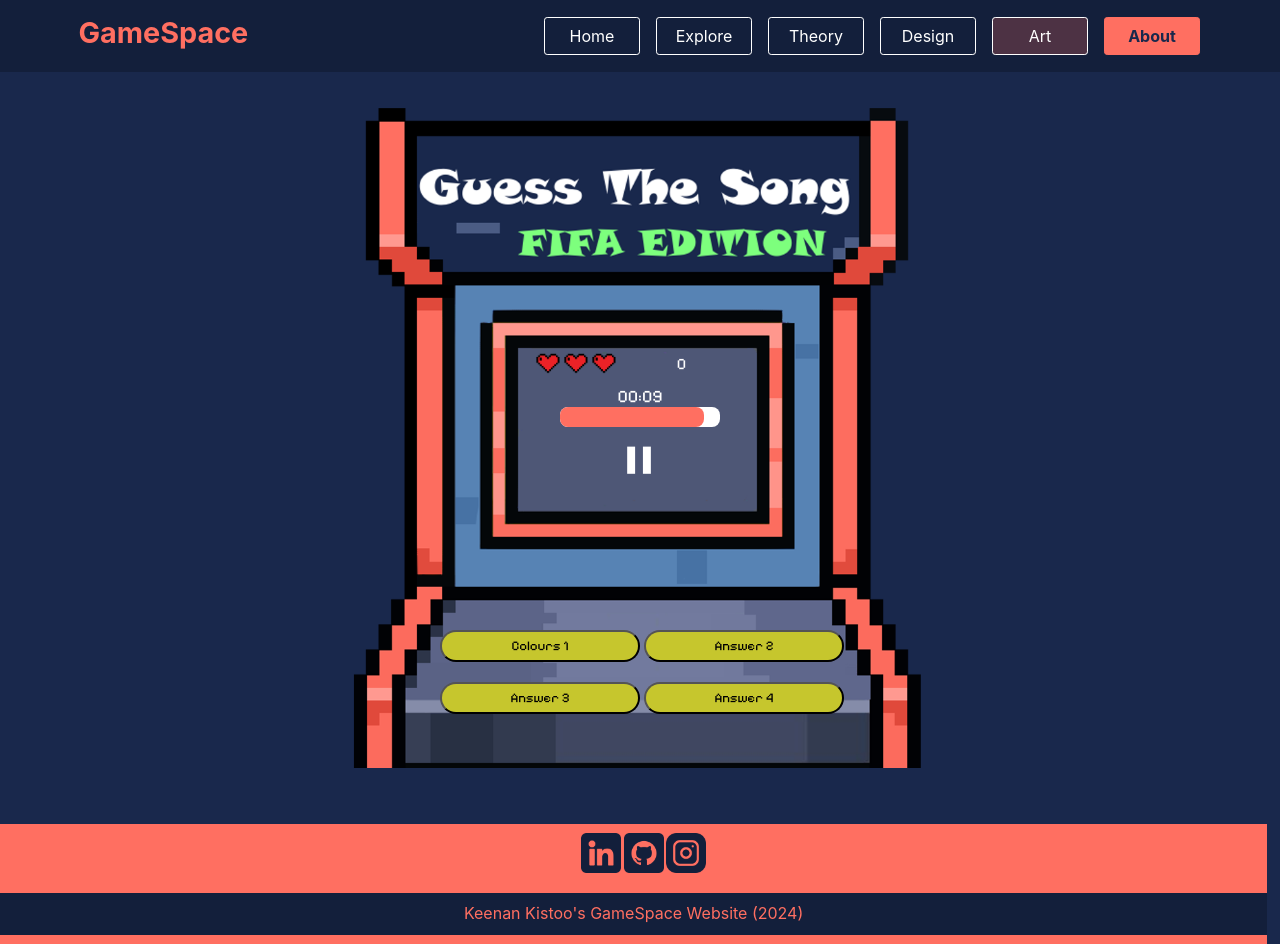
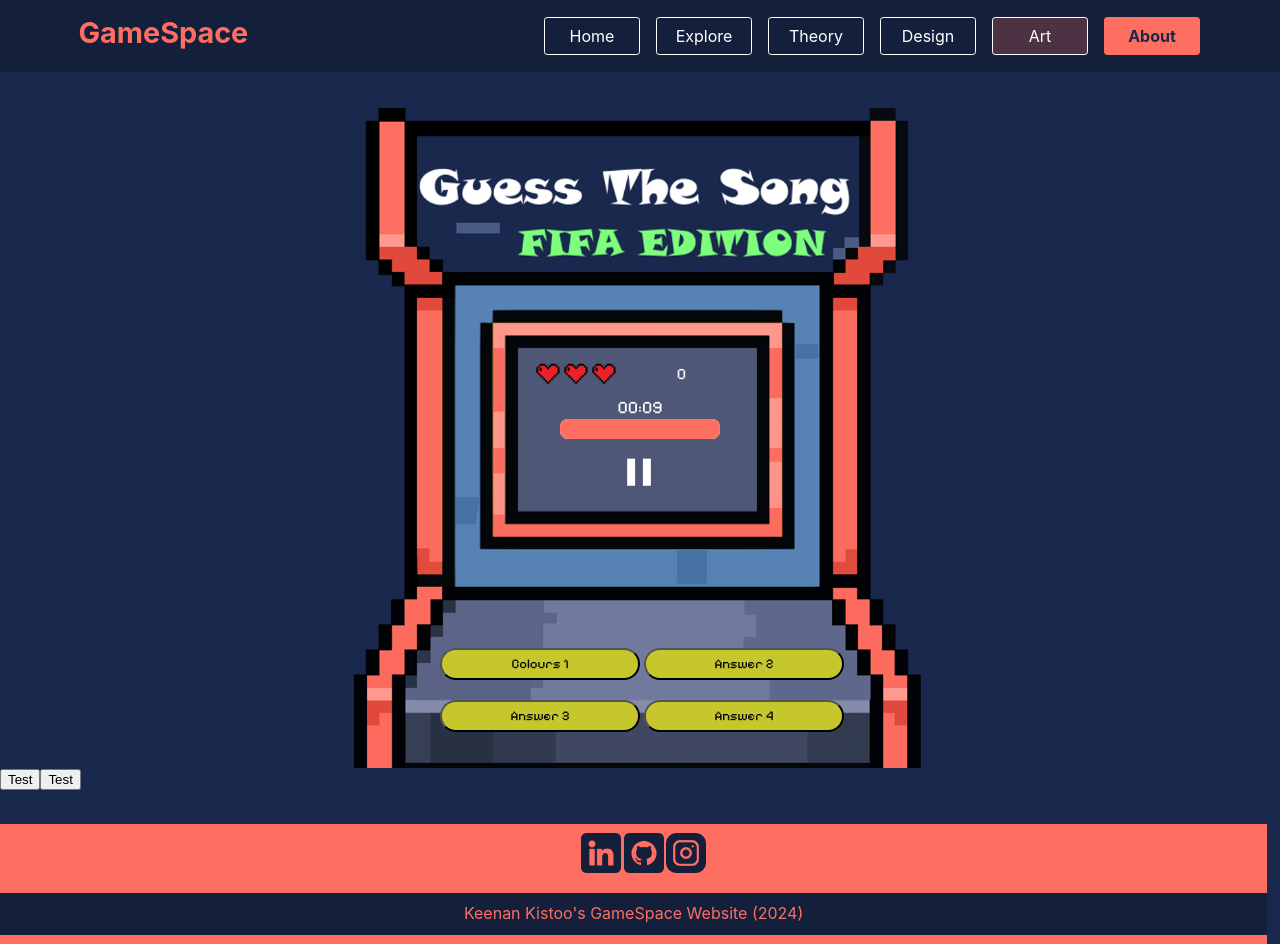
Before and after one commit to KeenanKistoo/2438840_Exam, a React (Create React App) app in the folder gamer-hub/: page /art in a window 1280 px wide. Built offline with nearby package versions, Linux system fonts and the light colour scheme.

Commit message:
Redid the distribution of songs
Added more songs. code did not work. had to redo it

```diff
--- a/gamer-hub/src/Components/Game/Game.jsx
+++ b/gamer-hub/src/Components/Game/Game.jsx
@@ -1,4 +1,4 @@
-import React, { useState, useEffect } from 'react';
+import React, { useState, useEffect, useRef } from 'react';
 import Arcade from '../../Images/ArtSect/arcade_screen.png';
 import FullHeart from '../../Images/ArtSect/heart_full.png';
 import EmptyHeart from '../../Images/ArtSect/heart_empty.png';
@@ -29,6 +29,12 @@
     //Question Tracker
     const [tracker, setTracker] = useState(0);
 
+    //Answer For Round
+    const [answer, setAnswer] = useState("");
+
+    //Button refernces:
+    let button1 = useRef();
+
 
     function handleTimer(){
         if(timer > 0){
@@ -38,46 +44,73 @@
 
     //let timerInt = setInterval(handleTimer, 1000);
 
-    //Random Selection of 5 Songs
+    //Random Selection of 5 Songs ***Add this function to the start button.
     function genSongs(){
-        let availNumbers = [0,1,2,3,4,5,6,7]
-        let tracker = 5;
-        let copyArray = [...songs];
+        let availNumbers = [0,1,2,3,4,5,6,7,8,9,10,11,12,13,14,15,16,17,18,19] //Random Number Array Set ***Does not need to be reset
+        let TrackerNum = 7 //Max Question Count
+        let copyArray = [...songs]; //Songs array copy due to mutability... I think that's a word... PS: its 01:58... I'm tired
+        let trackerUpdate = 0; //Secondary counter
 
-        while(tracker > 0){
-            let ranNum = Math.floor(Math.random () * availNumbers.length)
-            availNumbers.splice(ranNum, 1);
-            tracker--;
+        //Set all selected properties to false. Allows the game to be restarted without refreshing the page.
+        for(let i = 0; i < copyArray.length; i++){
+            copyArray[i].selected = false;
         }
 
-        for(let i=0; i < copyArray.length; i++){
-            if(i === availNumbers[0] || i === availNumbers[1] || i === availNumbers[2]){
-                copyArray[i].selected = false
-            }else{
-                copyArray[i].selected = true;
+        //Assigns 7 Random Songs
+        while(TrackerNum > 0){
+            let ranNum = Math.floor(Math.random () * availNumbers.length)
+            copyArray[ranNum].selected = true; //Sets selected song for future usage
+            availNumbers.splice(ranNum, 1); //Remove Option From Array
+            TrackerNum--;   //Decrements the tracker by 1 to ensure the correct number of questions are available.
+                            /* ***Bug 1: Even though this check happens, I sometimes get 1/2 questions less on some occassions */
+        }
+
+        //Double check the number of questions.
+        /*  Improvise For Bug 1: Instead of spending time trying to figure out why there is one less questions 2/10 times,
+            I created a tracker so that the game can still start if there is not exactly 7 questions. For example, if there
+            are only 6 items with selected == true, the game will only ask 6 questions instead of 7.
+        */
+        for(let i = 0; i < copyArray.length; i++){
+            if(copyArray[i].selected){
+                trackerUpdate++;
             }
         }
-        setSongs(copyArray);
-        //console.log(songs);
+
+        //console.log(copyArray);
+        setTracker(trackerUpdate); //Update Number of Questions
+        setSongs(copyArray); //Update Song List
+        //console.log(tracker);
 }
 
-    function playSongs(){
+    function setButtonAnswers(){
         let copyArray = [...songs]
-        let TestAudio = new Audio(copyArray[tracker].audio)
+        let answer = [];
+        console.log("Working")
 
-        TestAudio.play();
+        for(let i = 0; i < copyArray.length; i++){
+            if(copyArray[i].selected && !copyArray[i].used){
+                answer = copyArray[i];
+                console.log("Answer Caught")
+                break;
             }
+        }
+        console.log(button1)
+
+
+    }
+
     //***NOTE:comment out this hook
-    useEffect(() => {
+    /* useEffect(() => {
          genSongs();
          //playSongs();
+
 
          if(timer > 0){
              setNewWidth(timer * 10);
          }else {
              console.log("Interval Cleared")
          }
-    },[timer]); // This line is for testing purposes. The function needs to be called on button click. NOTE:comment out this hook
+     },[]);*/ // This line is for testing purposes. The function needs to be called on button click. NOTE:comment out this hook
 
 
     return (
@@ -101,10 +134,14 @@
                 <p className={play ? "icon-pause" : "icons"}>{play ? '▐▐ ' : '▶ '}</p>
             </section>
             <section className="answer-sect">
-                <button className="ans-btn">Colours 1</button>
+                <button ref={button1}className="ans-btn">Colours 1</button>
                 <button className="ans-btn">Answer 2</button>
                 <button className="ans-btn">Answer 3</button>
                 <button className="ans-btn">Answer 4</button>
+            </section>
+            <section>
+                <button onClick={() => genSongs()}>Test</button>
+                <button onClick={() => setButtonAnswers()}>Test</button>
             </section>
         </section>
     );
@@ -115,11 +152,13 @@
 
 /*  STEPS TO CREATE GAME:
 
-    1) Randomise song list to get 7 songs.
-        - Save song list is state[]
+    1) Randomise song list to get 7 songs. **Complete
+        - Save song list is state[] -> Did not do it in this way. Added selected bool. set the bool to true.
+                                    -> Also have a bool if it has already been played.
 
     2) Randomise button answers
         - Assign 1 correct answer + 3 incorrect answers
+        - useRef?
 
     3) Countdown for song
         - Give user 3 second warning
```
Lines whose indentation alone changed are shown as unchanged.
